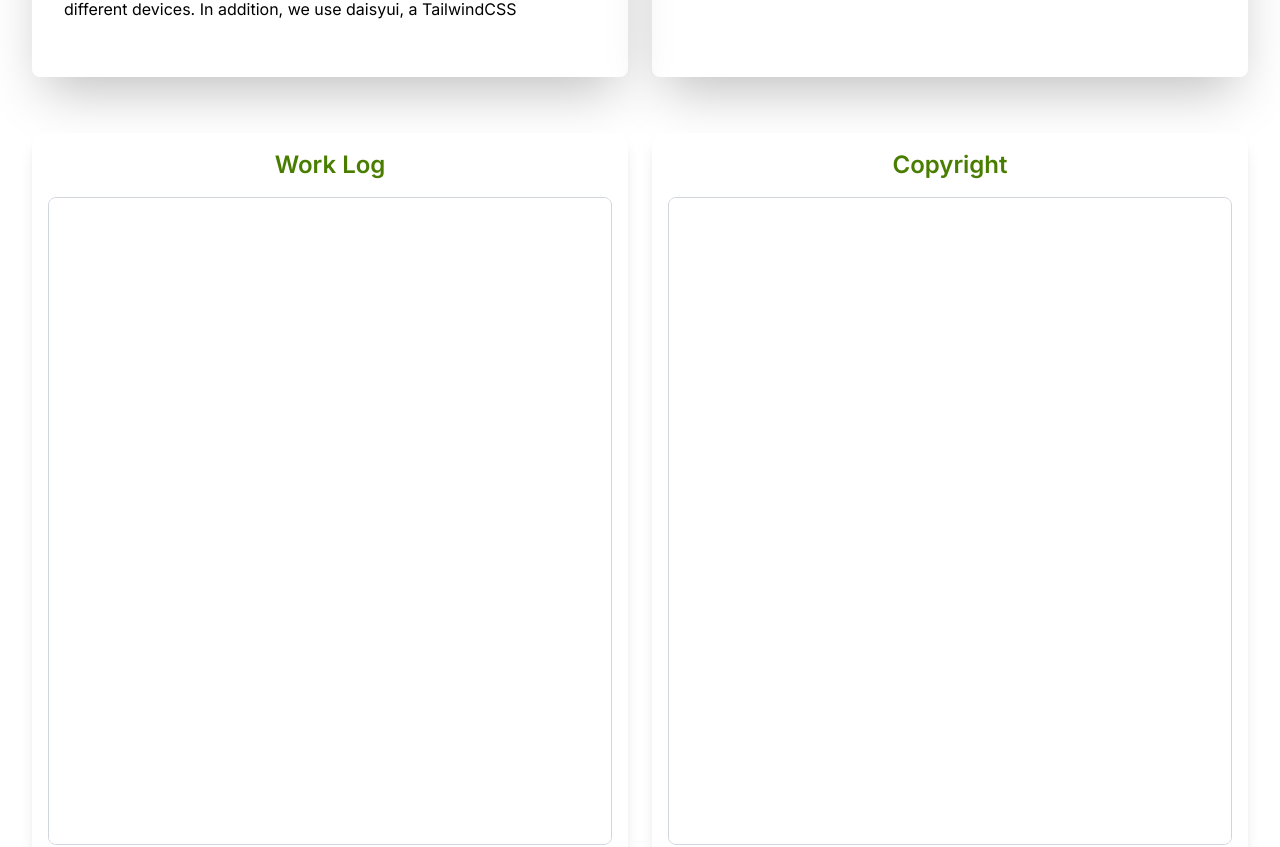
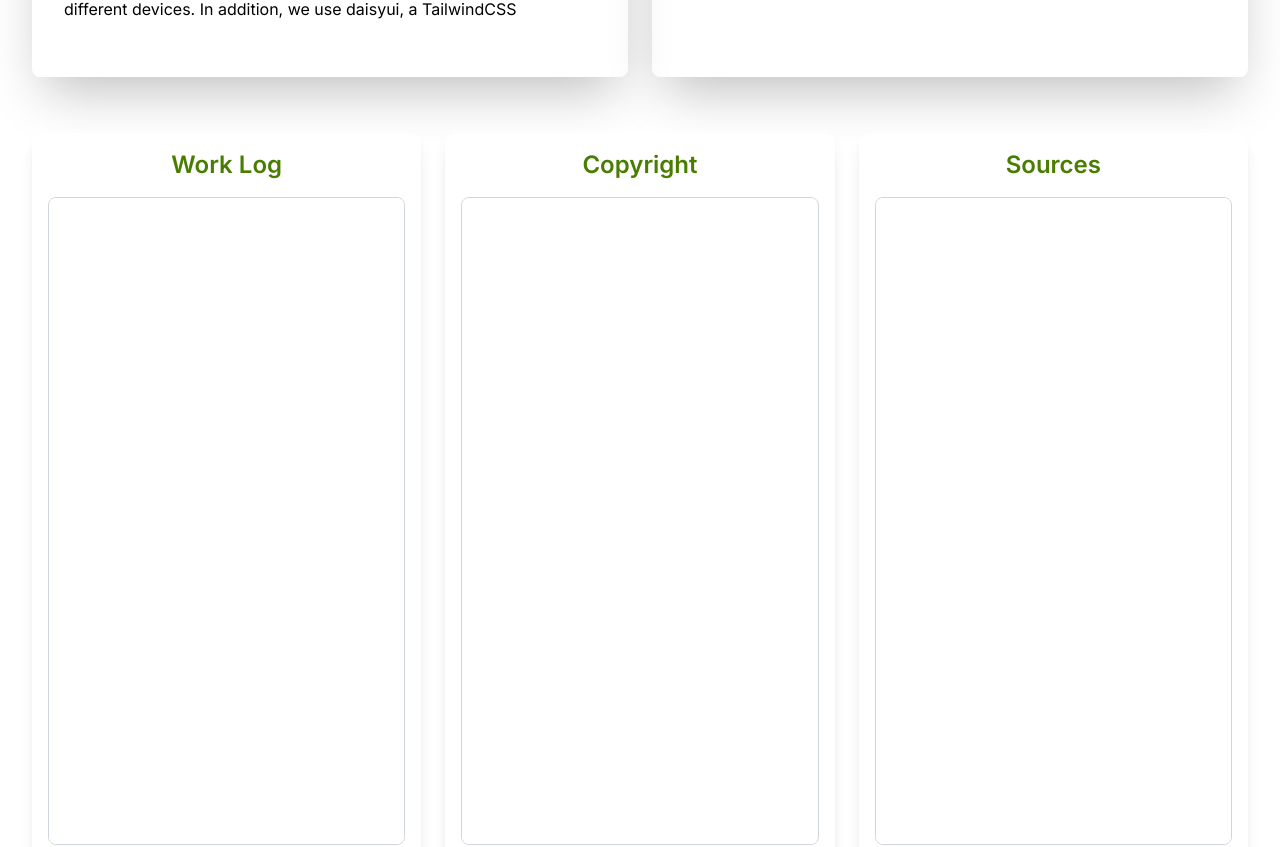
Before and after one commit to NormalDuck/TSA-2025-Webmaster, a Next.js app: page /references in a window 1280 px wide. Shown: the part 531-1378 px from the top of the page. Built offline with nearby package versions, Linux system fonts and the light colour scheme; a web font is replaced by a local one.

Commit message:
Added sources pdf file to references

```diff
--- a/app/about/page.tsx
+++ b/app/about/page.tsx
@@ -2,8 +2,8 @@ import Image from "next/image";
 
 export default function AboutPage() {
   return <div>
-    <div className="bg-[#024A70] p-40 flex justify-center">
-      <label className="text-5xl font-extrabold text-black">About us</label>
+    <div className="bg-[#024A70] py-30 px-20 flex justify-center">
+      <label className="text-5xl font-extrabold text-white">About us</label>
     </div>
 
     {/*Mission Section*/}
--- a/app/references/page.tsx
+++ b/app/references/page.tsx
@@ -59,7 +59,7 @@ export default function ReferencesPage() {
     {/* PDF files section */}
     <div className="flex flex-col lg:flex-row gap-6 h-200 py-9">
       {/* Work Log pdf file*/}
-      <div className="w-full lg:w-1/2 h-full bg-white rounded-xl shadow-lg p-4">
+      <div className="w-full lg:w-1/3 h-full bg-white rounded-xl shadow-lg p-4">
         <h2 className="text-lime-700 text-2xl font-semibold text-center mb-4">Work Log</h2>
         <iframe
           src="/worklog.pdf"
@@ -68,7 +68,7 @@ export default function ReferencesPage() {
         />
       </div>
       {/* Copyright pdf file*/}
-      <div className="w-full lg:w-1/2 h-full bg-white rounded-xl shadow-lg p-4">
+      <div className="w-full lg:w-1/3 h-full bg-white rounded-xl shadow-lg p-4">
         <h2 className="text-lime-700 text-2xl font-semibold text-center mb-4">Copyright</h2>
         <iframe
           src="/copyright.pdf"
@@ -76,7 +76,19 @@ export default function ReferencesPage() {
           title="Copyright"
         />
       </div>
+      {/* Sources pdf file*/}
+      <div className="w-full lg:w-1/3 h-full bg-white rounded-xl shadow-lg p-4">
+        <h2 className="text-lime-700 text-2xl font-semibold text-center mb-4">Sources</h2>
+        <iframe
+          src="/sources.pdf"
+          className="w-full h-[calc(100%-3rem)] rounded-lg border border-gray-300"
+          title="Sources"
+        />
+      </div>
     </div>
+
+
+
     <div className='grid'>
       <label className='font-black text-2xl'>Packages</label>
       <label className='text-gray-500'>(this includes indirect packages used by other libraries/dependencies)</label>
```
Also changed, not shown: 1 other file (tests, documents, lock files or other folders).
